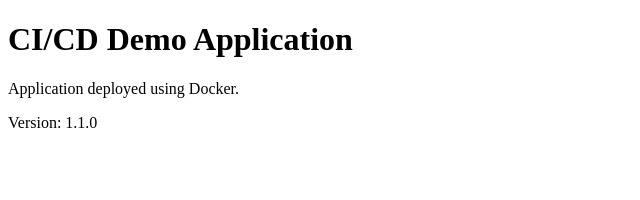
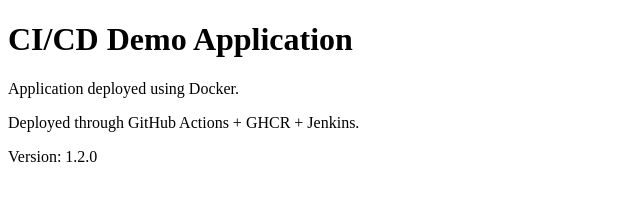
Before and after one commit to ravindransamy/cicd-demo-app, a plain HTML site: page index.html in a window 1280 px wide. Shown: the whole page, without its empty margins (0-640 px from the left). Drawn offline with Linux system fonts and the light colour scheme.

Commit message:
Update application to version 1.2.0

```diff
--- a/index.html
+++ b/index.html
@@ -6,6 +6,7 @@
 <body>
     <h1>CI/CD Demo Application</h1>
     <p>Application deployed using Docker.</p>
-    <p>Version: 1.1.0</p>
+    <p>Deployed through GitHub Actions + GHCR + Jenkins.</p>
+    <p>Version: 1.2.0</p>
 </body>
 </html>
```
